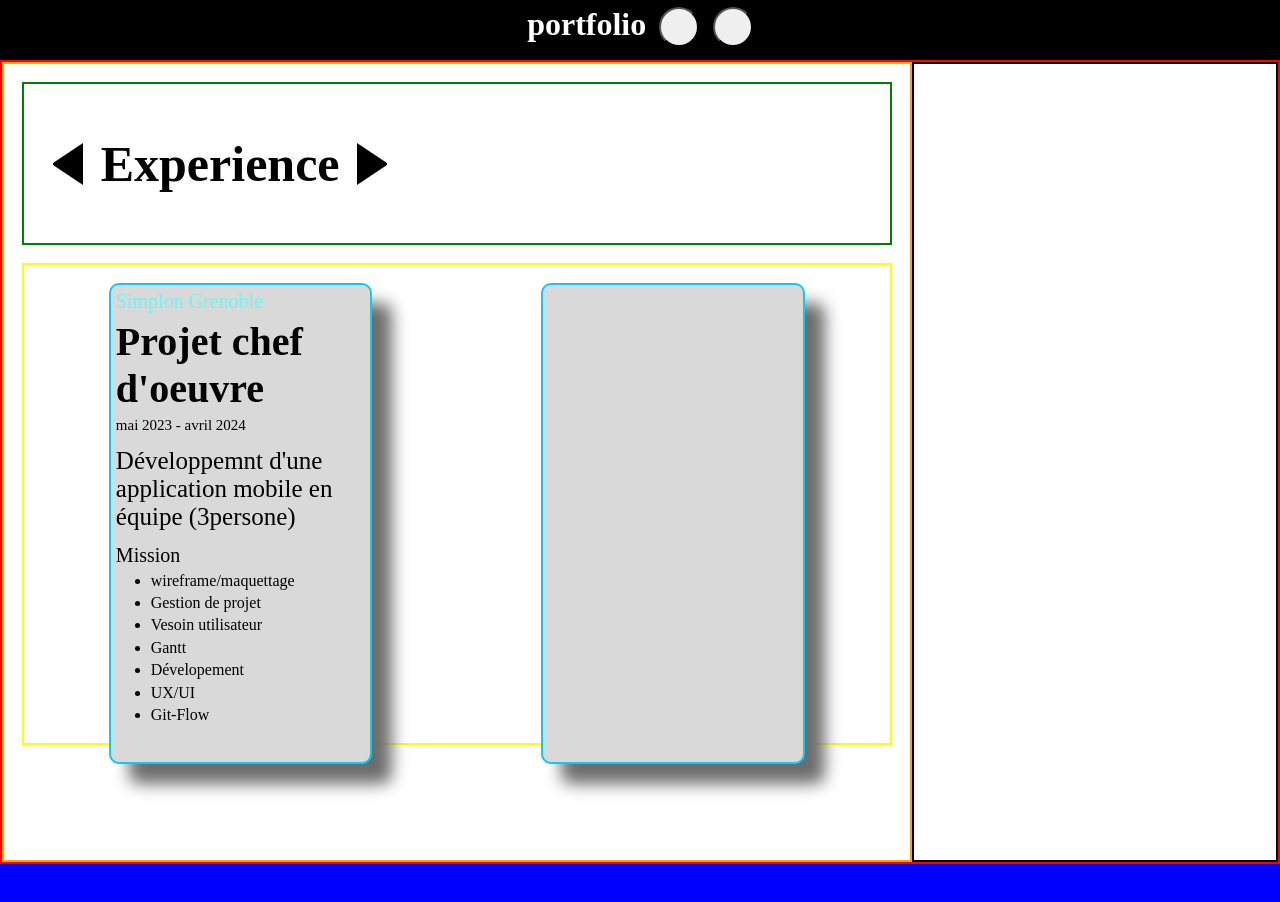
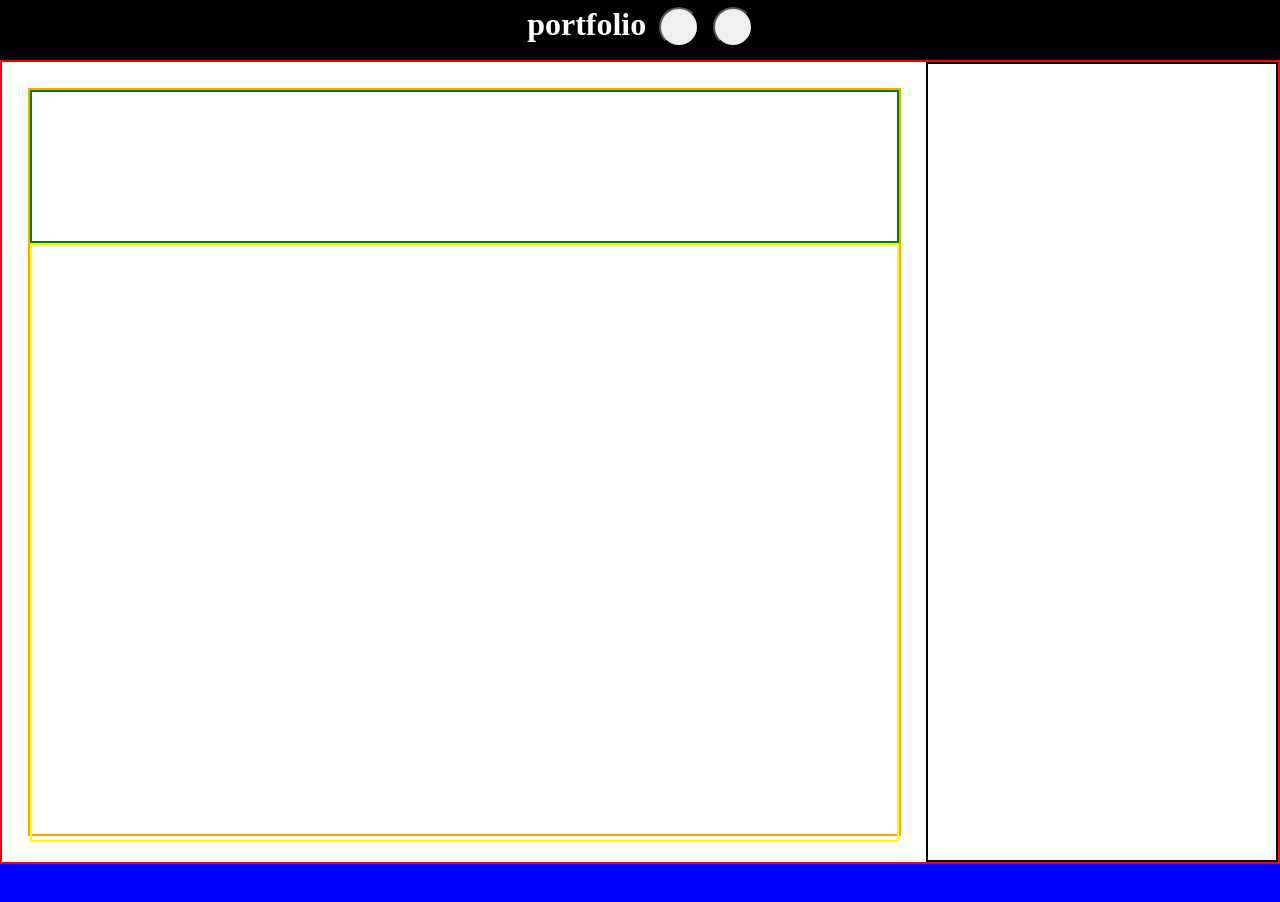
Before and after one commit to Lefentome38/portfolio, an Angular app: page / in a window 1280 px wide. Shown: the top 902 px of the page. Built offline with nearby package versions, Linux system fonts and the light colour scheme.

Commit message:
Revert "style css card ok"
This reverts commit 3e177000bfc53b36f3399062a809aee3784ac7f1.

```diff
--- a/src/app/app.component.html
+++ b/src/app/app.component.html
@@ -5,34 +5,8 @@
 </header>
 <div class="pageExperiencePhoto">
   <div class="ExperiencePhoto">
-    <div class="switch">
-      <div>
-        <button class="triangle-btn left" onclick="alert('left')"></button>
-      </div>
-      <h2>Experience</h2>
-      <div>
-        <button class="triangle-btn right" onclick="alert('right')"></button>
-      </div>
-    </div>
-    <div class="conteinerCard">
-      <div class="card"><p></p>
-        <p style="color: #72F2F2; font-size: 20px;">Simplon Grenoble</p>
-        <h3 style="font-size: 40px;">Projet chef d'oeuvre</h3>
-        <p style="font-size: 15px;">mai 2023 - avril 2024</p>
-        <p style="font-size: 25px; margin: 5% 2% 5% 2%;">Développemnt d'une application mobile en équipe (3persone)</p>
-        <p style="margin-bottom: 0; font-size: 20px;">Mission</p>
-        <ul>
-          <li>wireframe/maquettage</li>
-          <li>Gestion de projet</li>
-          <li>Vesoin utilisateur</li>
-          <li>Gantt</li>
-          <li>Dévelopement</li>
-          <li>UX/UI</li>
-          <li>Git-Flow</li>
-        </ul>
-    </div>
-      <div class="card"></div>
-    </div>
+    <div class="switch"></div>
+    <div class="card"></div>
   </div>
   <div class="photoContact"></div>
 </div>
--- a/src/app/app.component.scss
+++ b/src/app/app.component.scss
@@ -25,79 +25,18 @@ header {
 
   .ExperiencePhoto {
     border: solid orange 2px;
+    margin: 2%;
     width: 100%;
 
     .switch {
-      display: flex;
-      align-items: center;
+      border: solid green 2px;
 
-      border: solid green 2px;
-      margin: 2%;
       height: 20%;
-
-      h2 {
-        font-size: 50px;
-      }
-
-      .triangle-btn {
-        width: 0;
-        height: 0;
-        background: transparent;
-        border: none;
-        cursor: pointer;
-      }
-
-      .left {
-          border-top: 20px solid transparent;
-          border-bottom: 20px solid transparent;
-          border-right: 30px solid black;
-      }
-
-      .right {
-          border-top: 20px solid transparent;
-          border-bottom: 20px solid transparent;
-          border-left: 30px solid black;
-      }
-
-      div {
-        margin: 2%;
-      }
-
     }
 
-    .conteinerCard {
+    .card {
       border: solid yellow 2px;
-      margin: 2%;
-      height: 60%;
-
-      display: flex;
-      justify-content: space-around;
-
-      .card{
-        margin: 2%;
-
-        height: 100%;
-        width: 30%;
-        box-shadow: #6d6d6d 20px 20px 1em;
-
-
-        background-color: #D9D9D9;
-        border: solid #0FC9F2 2px;
-        border-radius: 10px;
-
-        p, h3 {
-          text-align: start;
-          margin: 2%;
-        }
-
-        ul {
-          margin: 0;
-
-          li {
-            margin-top: 2%;
-          }
-        }
-      }
+      height: 80%;
     }
   }
 
--- a/src/styles.scss
+++ b/src/styles.scss
@@ -8,5 +8,3 @@ body {
 p {
   text-align: center;
 }
-
-// * {border: solid 1px;}
```
